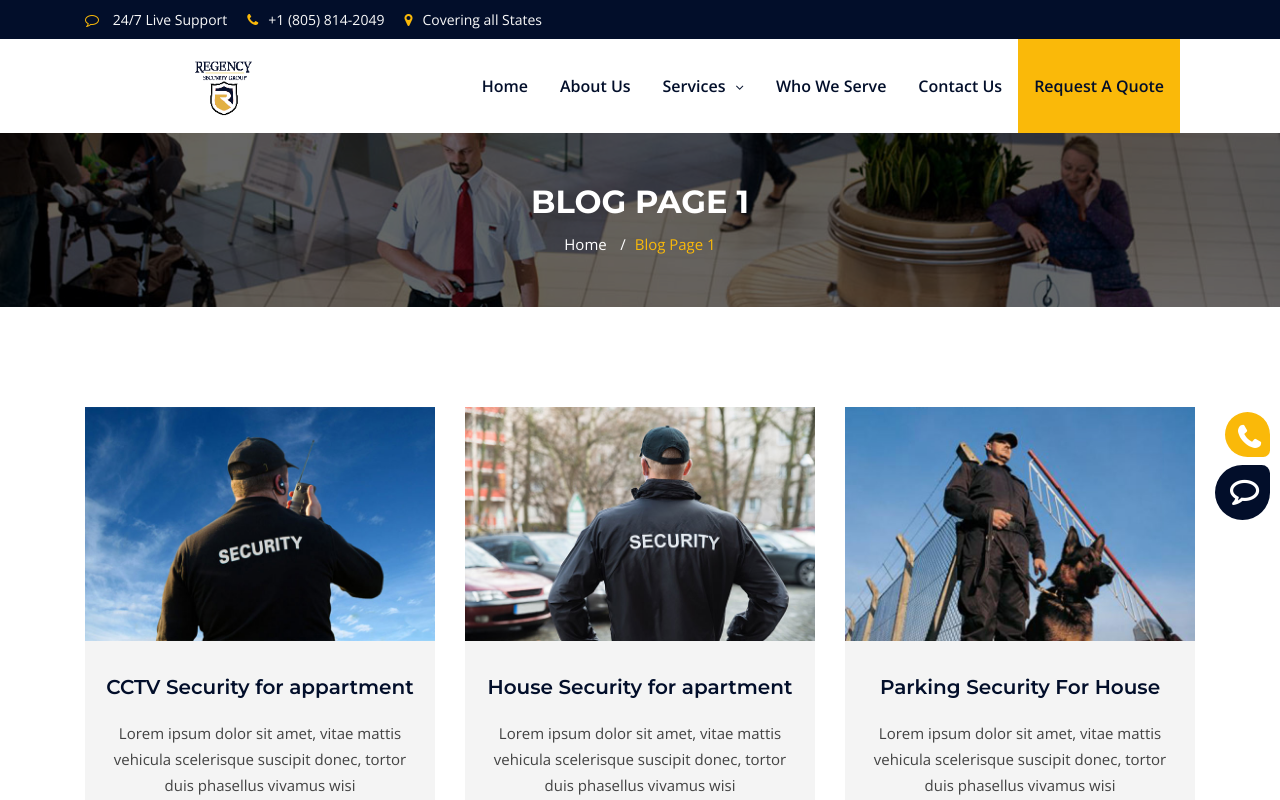
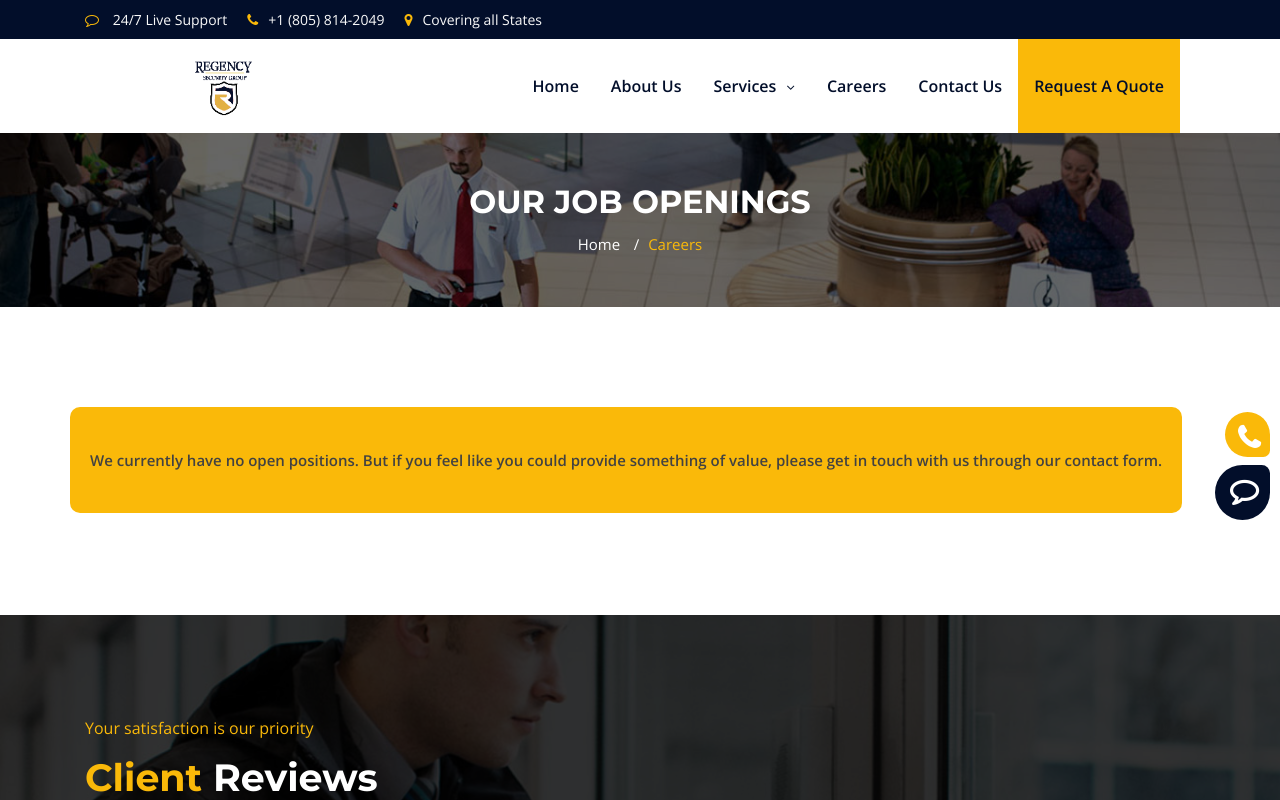
Before and after one commit to dawinderS/security-comp, a React (Create React App) app: page /blogs-1 in a window 1280 px wide. Shown: the top 800 px of the page. Built offline with nearby package versions, Linux system fonts and the light colour scheme.

Commit message:
fix careers page and scrolltotop for all pages

```diff
--- a/src/assets/css/main.css
+++ b/src/assets/css/main.css
@@ -297,10 +297,10 @@ textarea:focus, input:focus{
   /* text-decoration: underline; */
   background-color: #fab909;
 }
-.hd-style1 .main-menu > ul > li:last-child:hover > a {
-  /* text-decoration: underline; */
+/* .hd-style1 .main-menu > ul > li:last-child:hover > a {
+  text-decoration: underline;
   color: #ffffff;
-}
+} */
 .main-menu ul li a.active{
 	position:relative
 }
@@ -522,6 +522,16 @@ textarea:focus, input:focus{
 	width: 5000px;
 	z-index: -1;
 }
+
+/*careers*/
+
+.careers-placeholder {
+  font-weight: bolder;
+  padding: 40px 20px;
+  background-color: #fab909;
+  border-radius: 10px;
+}
+
 /*service 2*/
 
 .service2-sec {
--- a/src/common/header/NavMenuData.json
+++ b/src/common/header/NavMenuData.json
@@ -72,7 +72,7 @@
     },
     {
       "id": 6,
-      "text": "Who We Serve",
+      "text": "Careers",
       "link": "/blogs-1",
       "dropdown": []
     },
--- a/src/pages/AboutUsPage.js
+++ b/src/pages/AboutUsPage.js
@@ -1,4 +1,4 @@
-import React from 'react';
+import React, { useEffect } from 'react';
 import Layout from "../common/Layout";
 import Breadcrumb from "../common/breadcrumb/Breadcrumb";
 import AboutUs from "../components/about-us/AboutUs";
@@ -8,6 +8,11 @@ import ClientLogo from "../components/client-logo/ClientLogo";
 import {Helmet} from "react-helmet";
 
 const AboutUsPage = () => {
+
+  useEffect(() => {
+    window.scrollTo(0, 0);
+  }, []);
+
   return (
     <>
       <Helmet>
--- a/src/pages/ContactUs.js
+++ b/src/pages/ContactUs.js
@@ -1,4 +1,4 @@
-import React from 'react';
+import React, {useEffect} from 'react';
 import Layout from '../common/Layout';
 import Breadcrumb from '../common/breadcrumb/Breadcrumb';
 import ContactUsForm from '../components/contact-us-form/ContactUsForm';
@@ -23,6 +23,11 @@ const ContactInfo = [
 ];
 
 const ContactUs = () => {
+
+  useEffect(() => {
+    window.scrollTo(0, 0);
+  }, []);
+
   return (
     <>
       <Helmet>
--- a/src/pages/Home.js
+++ b/src/pages/Home.js
@@ -1,4 +1,4 @@
-import React from "react";
+import React, {useEffect} from "react";
 import HomeServices from "../components/home/HomeServices";
 import Layout from "../common/Layout";
 import AboutUs from "../components/about-us/AboutUs";
@@ -12,6 +12,10 @@ import HeroSlider from "../components/hero-slider/HeroSlider";
 import {Helmet} from "react-helmet";
 
 const Home = () => {
+  useEffect(() => {
+    window.scrollTo(0, 0);
+  }, []);
+
     return (
       <>
         <Helmet>
--- a/src/pages/RequestQuote.js
+++ b/src/pages/RequestQuote.js
@@ -1,4 +1,4 @@
-import React from 'react';
+import React, {useEffect} from 'react';
 import Layout from '../common/Layout';
 import Breadcrumb from '../common/breadcrumb/Breadcrumb';
 // import ContactUsForm from '../components/contact-us-form/ContactUsForm';
@@ -26,6 +26,10 @@ const ContactInfo = [
 ];
 
 const RequestQuote = () => {
+  useEffect(() => {
+    window.scrollTo(0, 0);
+  }, []);
+
   return (
     <>
       <Helmet>
--- a/src/pages/blogs/BlogOne.js
+++ b/src/pages/blogs/BlogOne.js
@@ -1,4 +1,4 @@
-import React from 'react';
+import React, {useEffect} from 'react';
 import getPostData from '../../components/post/PostTypeOneData.json';
 import PostTypeOne from '../../components/post/PostTypeOne';
 import Layout from '../../common/Layout';
@@ -6,10 +6,14 @@ import Breadcrumb from '../../common/breadcrumb/Breadcrumb';
 import { Helmet } from 'react-helmet';
 
 const BlogOne = () => {
+  useEffect(() => {
+    window.scrollTo(0, 0);
+  }, []);
+
   return (
     <>
       <Helmet>
-        <title>Blog One | Regency Security Group</title>
+        <title>Careers | Regency Security Group</title>
         <meta name="description" content="Regency Security Group" />
         <meta
           name="keywords"
@@ -18,18 +22,19 @@ const BlogOne = () => {
       </Helmet>
       <Layout>
         <Breadcrumb
-          pageTitle="Blog Page 1"
+          pageTitle="Our Job Openings"
           rootPath="/"
           parentPath="Home"
-          currentPath="Blog Page 1"
+          currentPath="Careers"
         />
         {/* post Section Start */}
         <div className="blog-sec pt-100 pb-80">
           <div className="container">
             <div className="row">
-              {getPostData.map((item) => (
+              {/* {getPostData.map((item) => (
                 <PostTypeOne key={item.id} data={item} />
-              ))}
+              ))} */}
+              <p className='careers-placeholder'>We currently have no open positions. But if you feel like you could provide something of value, please get in touch with us through our contact form. </p>
             </div>
           </div>
         </div>
--- a/src/pages/details-page/service-details/ServiceDetailsOne.js
+++ b/src/pages/details-page/service-details/ServiceDetailsOne.js
@@ -1,4 +1,4 @@
-import React from 'react';
+import React, {useEffect} from 'react';
 import { useParams } from 'react-router-dom';
 import getServiceData from '../../../components/services/services-one/ServicesOneData.json';
 import Layout from '../../../common/Layout';
@@ -13,6 +13,10 @@ const ServiceDetailsOne = () => {
   const serviceData = getServiceData.filter(
     (service) => service.id === parseInt(id)
   )[0];
+
+  useEffect(() => {
+    window.scrollTo(0, 0);
+  }, []);
 
   return (
     <>
--- a/src/pages/details-page/service-details/ServiceDetailsTwo.js
+++ b/src/pages/details-page/service-details/ServiceDetailsTwo.js
@@ -1,4 +1,4 @@
-import React from 'react';
+import React, {useEffect} from 'react';
 import { useParams } from 'react-router-dom';
 import serviceData from '../../../components/services/services-one/ServicesOneData.json';
 import Layout from '../../../common/Layout';
@@ -14,6 +14,10 @@ const ServiceDetailsTwo = () => {
   const service = serviceData.filter(
     (service) => service.id === parseInt(id)
   )[0];
+
+  useEffect(() => {
+    window.scrollTo(0, 0);
+  }, []);
 
   return (
     <>
--- a/src/pages/services/ServicesOne.js
+++ b/src/pages/services/ServicesOne.js
@@ -1,4 +1,4 @@
-import React from 'react';
+import React, {useEffect} from 'react';
 import ServicesTypeOne from '../../components/services/services-one/ServicesTypeOne';
 import ServicesTypeTwo from '../../components/services/services-two/ServicesTypeTwo';
 import servicesData from '../../components/services/services-one/ServicesOneData.json';
@@ -7,6 +7,10 @@ import Breadcrumb from '../../common/breadcrumb/Breadcrumb';
 import { Helmet } from 'react-helmet';
 
 const ServicesOne = () => {
+  useEffect(() => {
+    window.scrollTo(0, 0);
+  }, []);
+
   return (
     <>
       <Helmet>
```
Lines whose indentation alone changed are shown as unchanged.
